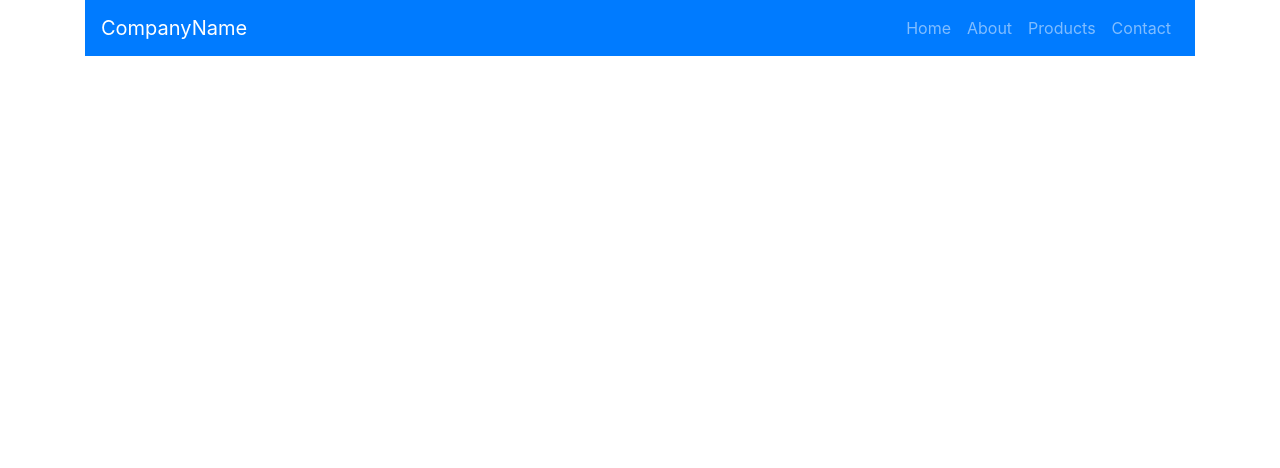
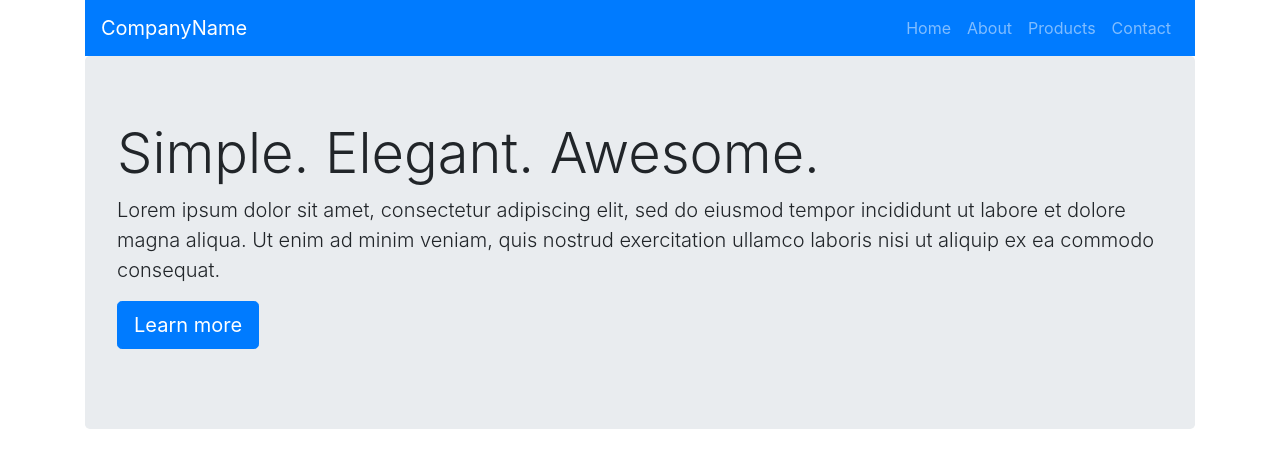
Before and after one commit to josephhyatt/bootstrap4-resume-template, a website: page src/index.html in a window 1280 px wide. Drawn offline with Linux system fonts and the light colour scheme.

Commit message:
added jumbotron

```diff
--- a/src/index.html
+++ b/src/index.html
@@ -36,6 +36,15 @@
         </div>
       </nav> <!-- navbar end -->
 
+      <div class="jumbotron"> <!-- jumbotron start -->
+        <h1 class="display-4">Simple. Elegant. Awesome.</h1>
+        <p class="lead">Lorem ipsum dolor sit amet, consectetur adipiscing elit, sed do eiusmod tempor incididunt ut labore et dolore magna aliqua. Ut enim ad minim veniam, quis nostrud exercitation ullamco laboris nisi ut aliquip ex ea commodo consequat. </p>
+
+        <p class="lead">
+          <a class="btn btn-primary btn-lg" href="#" role="button">Learn more</a>
+        </p>
+      </div> <!-- jumbotron end -->
+
     </div> <!-- container end -->
 
     <script src="/js/jquery.min.js"></script>
```
